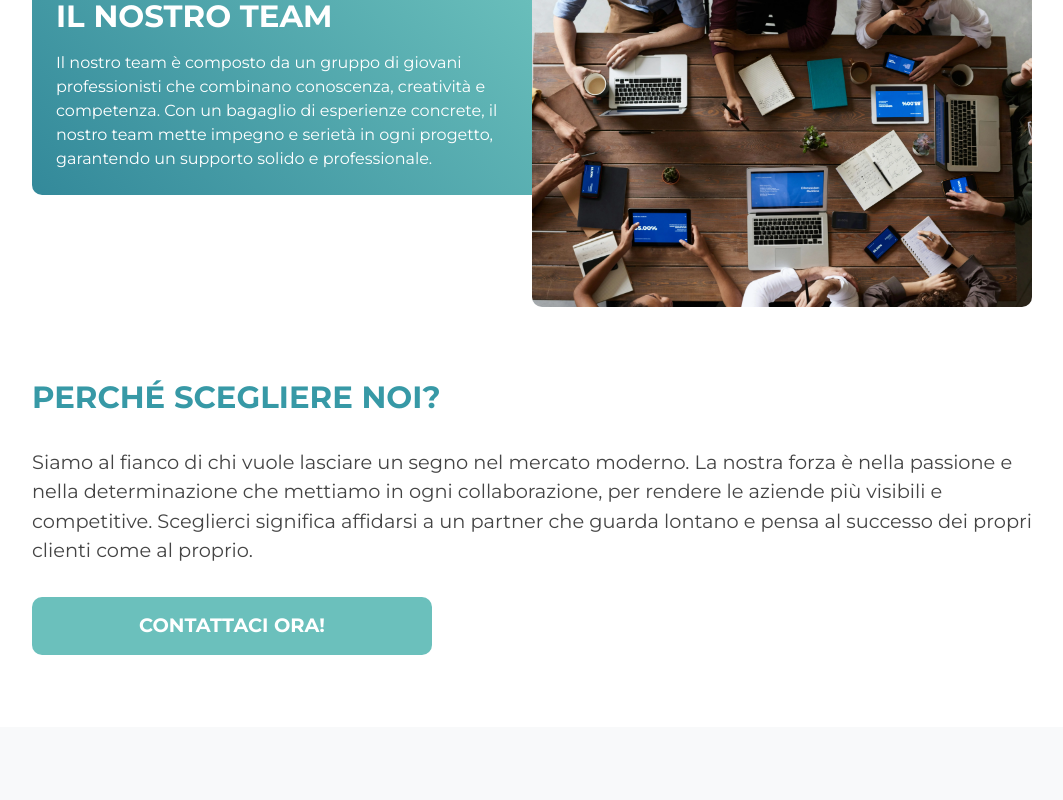
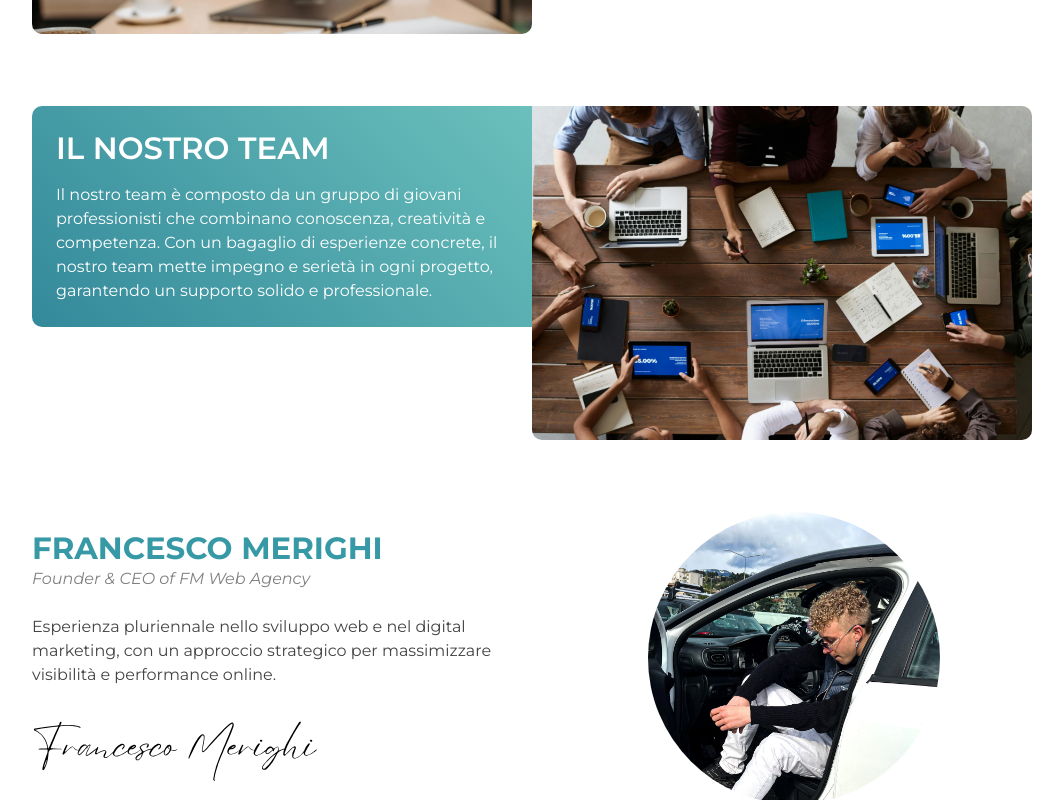
Before and after one commit to fmerighiwebdev/FM-WebAgency, a Next.js app: page /chi-siamo in a window 1280 px wide. Shown: the part 1080-1880 px from the top of the page, without its empty margins (108-1171 px from the left). Built offline with nearby package versions, Linux system fonts and the light colour scheme.

Commit message:
Improved about us page

```diff
--- a/app/chi-siamo/about.module.css
+++ b/app/chi-siamo/about.module.css
@@ -1,5 +1,12 @@
 .about-us-page {
     padding: 11rem 0 4.5rem 0;
+}
+
+.about-us-page h1 {
+    text-align: center;
+    margin-bottom: 3rem;
+    font-weight: var(--fw-700);
+    color: var(--secondary-color)
 }
 
 .about-us-page section {
@@ -38,7 +45,7 @@
 .card-text h2 {
     font-size: clamp(1.5rem, 1.314rem + 0.762vw, 2rem);
     text-transform: uppercase;
-    font-weight: var(--fw-700);
+    font-weight: var(--fw-600);
 }
 
 .card-image {
@@ -95,6 +102,51 @@
 
 .about-us-cta a:hover {
     background-color: var(--secondary-color);
+}
+
+.ceo-presentation {
+    display: flex;
+    gap: 3rem;
+    align-items: center;
+}
+
+.ceo-content h2 {
+    font-size: clamp(1.5rem, 1.314rem + 0.762vw, 2rem);
+    text-transform: uppercase;
+    font-weight: var(--fw-700);
+    margin: 0;
+}
+
+.ceo-content p:nth-child(2) {
+    margin: 0;
+    font-style: italic;
+    color: gray;
+}
+
+.ceo-content p:nth-child(3) {
+    margin: 1.5rem 0;
+}
+
+.ceo-content img {
+    width: clamp(12.5rem, 10.179rem + 9.524vw, 18.75rem);
+    height: auto;
+}
+
+.ceo-presentation .ceo-content, .ceo-presentation .ceo-image {
+    flex: 1;
+}
+
+.ceo-image {
+    display: flex;
+    justify-content: center;
+    align-items: center;
+}
+
+.ceo-image img {
+    width: clamp(15.625rem, 14.464rem + 4.762vw, 18.75rem);
+    height: clamp(15.625rem, 14.464rem + 4.762vw, 18.75rem);
+    object-fit: cover;
+    border-radius: 50%;
 }
 
 @keyframes fadeInFromRight {
@@ -154,4 +206,9 @@
     .about-card-container:nth-child(2) .card-image img {
         border-radius: 10px 10px 0 0;
     }
+
+    .ceo-presentation {
+        flex-direction: column;
+        gap: 2rem;
+    }
 }
--- a/app/chi-siamo/page.js
+++ b/app/chi-siamo/page.js
@@ -4,6 +4,9 @@ import styles from "./about.module.css";
 import aboutUs1 from "../../assets/about-us-1.webp";
 import aboutUs2 from "../../assets/about-us-2.webp";
 import aboutUs3 from "../../assets/about-us-3.webp";
+import signature from "../../assets/signature.svg";
+import profilePicture from "../../assets/francesco.webp";
+
 import Link from "next/link";
 
 export const metadata = {
@@ -16,6 +19,7 @@ export default function AboutPage() {
   return (
     <main className={styles["about-us-page"]}>
       <div className="container">
+        <h1>CONOSCIAMOCI MEGLIO</h1>
         <section>
           <div className={styles["about-card-container"]}>
             <div className={styles["card-text"]}>
@@ -65,6 +69,21 @@ export default function AboutPage() {
               <Image src={aboutUs2} alt="Chi siamo" />
             </div>
           </div>
+          <div className={styles["ceo-presentation"]}>
+            <div className={styles["ceo-content"]}>
+              <h2>FRANCESCO MERIGHI</h2>
+              <p>Founder & CEO of FM Web Agency</p>
+              <p>
+                Esperienza pluriennale nello sviluppo web e nel digital marketing,
+                con un approccio strategico per massimizzare visibilità e
+                performance online.
+              </p>
+              <Image src={signature} alt="Firma Francesco Merighi" />
+            </div>
+            <div className={styles["ceo-image"]}>
+              <Image src={profilePicture} alt="Francesco Merighi - Sviluppatore Web e Software" />
+            </div>
+          </div>
           <div className={styles["about-us-cta"]}>
             <h2>Perché scegliere noi?</h2>
             <p>
```
Also changed, not shown: assets/francesco.webp (added), assets/signature.svg (added).
